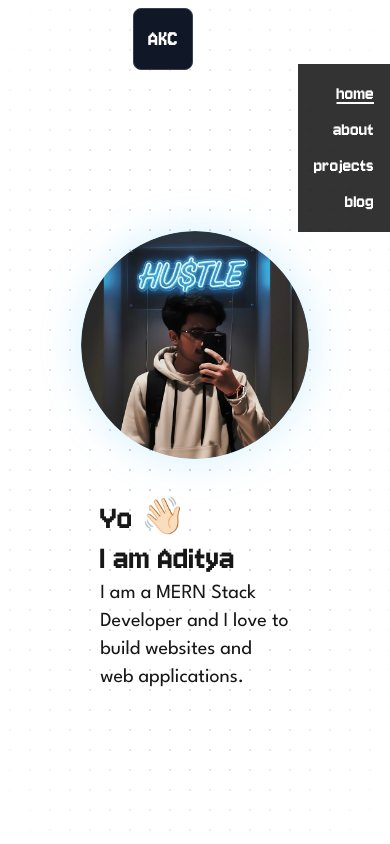
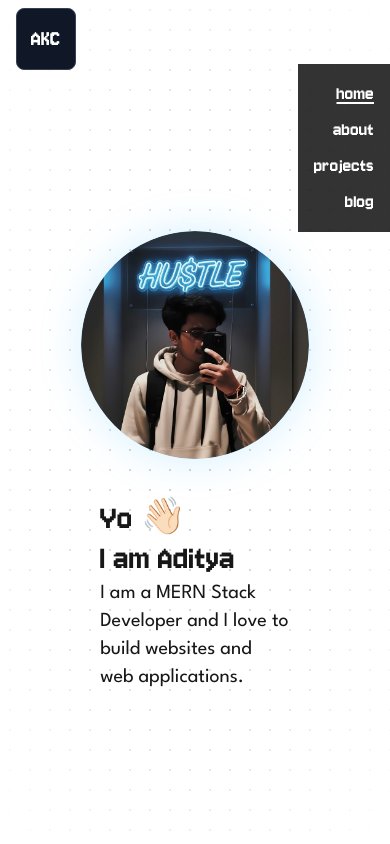
Before and after one commit to adityakrcodes/portfolio, a Next.js app: page / in a window 390 px wide. Built offline with nearby package versions, Linux system fonts and the light colour scheme.

Commit message:
style: update Navbar component to use full width for improved layout consistency

```diff
--- a/app/components/Navbar.tsx
+++ b/app/components/Navbar.tsx
@@ -8,7 +8,7 @@ const Navbar = () => {
     const pathname = usePathname();
 
     return (
-        <nav className={` text-white flex justify-between items-center px-4 md:w-8/12 mx-auto py-2 ${logo.className}`}>
+        <nav className={` text-white flex justify-between items-center px-4 w-full md:w-8/12 mx-auto py-2 ${logo.className}`}>
             <div className="flex justify-between items-center">
                 <div className="p-3.5 bg-gray-900 rounded-lg flex items-center text-2xl border border-gray-700">
                     AKC
```
